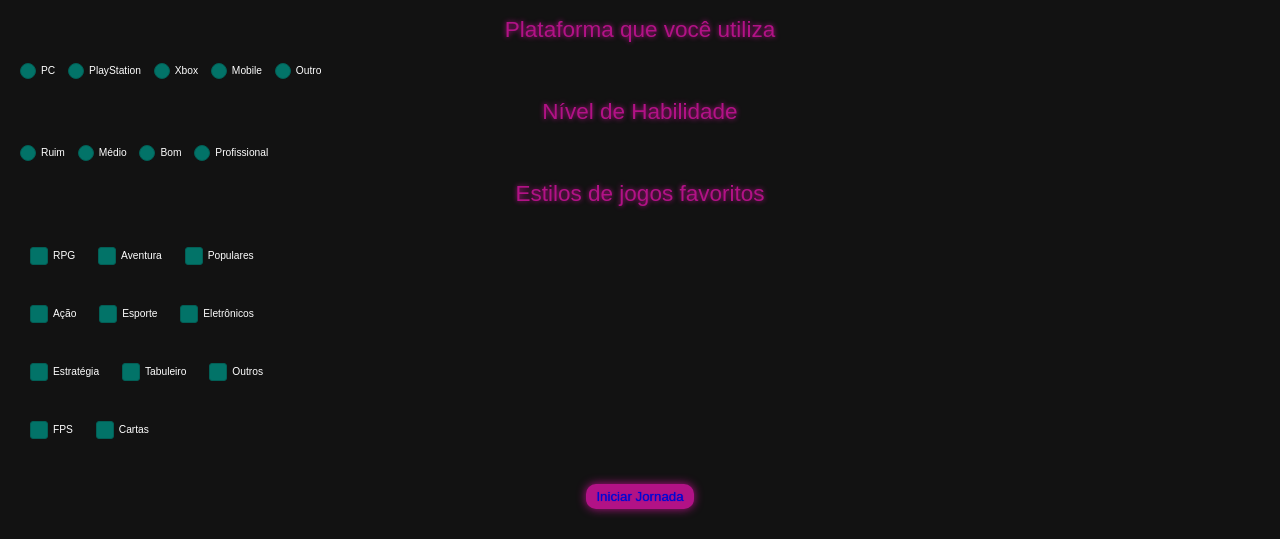
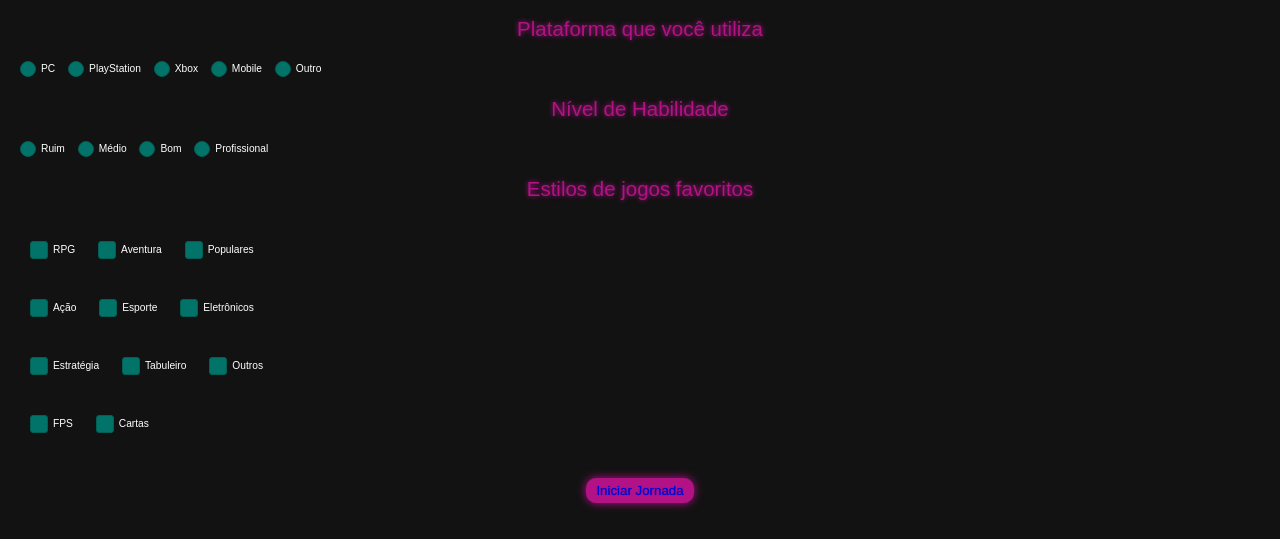
Before and after one commit to viniciussantos03/projeto-crie-gamer, a plain HTML site: page index.html in a window 1280 px wide. Shown: the part 261-800 px from the top of the page. Drawn offline with nearby package versions, Linux system fonts and the light colour scheme.

Commit message:
agora vai

```diff
--- a/estilos/style.css
+++ b/estilos/style.css
@@ -98,7 +98,7 @@ section#marcacao > h2 {
     text-shadow: 0px 0px 5px var(--cor06);
     font-weight: normal;
     text-align: center;
-    font-size: 2.2em;
+    font-size: 2em;
     margin: 20px 0px;
 }
 
```
